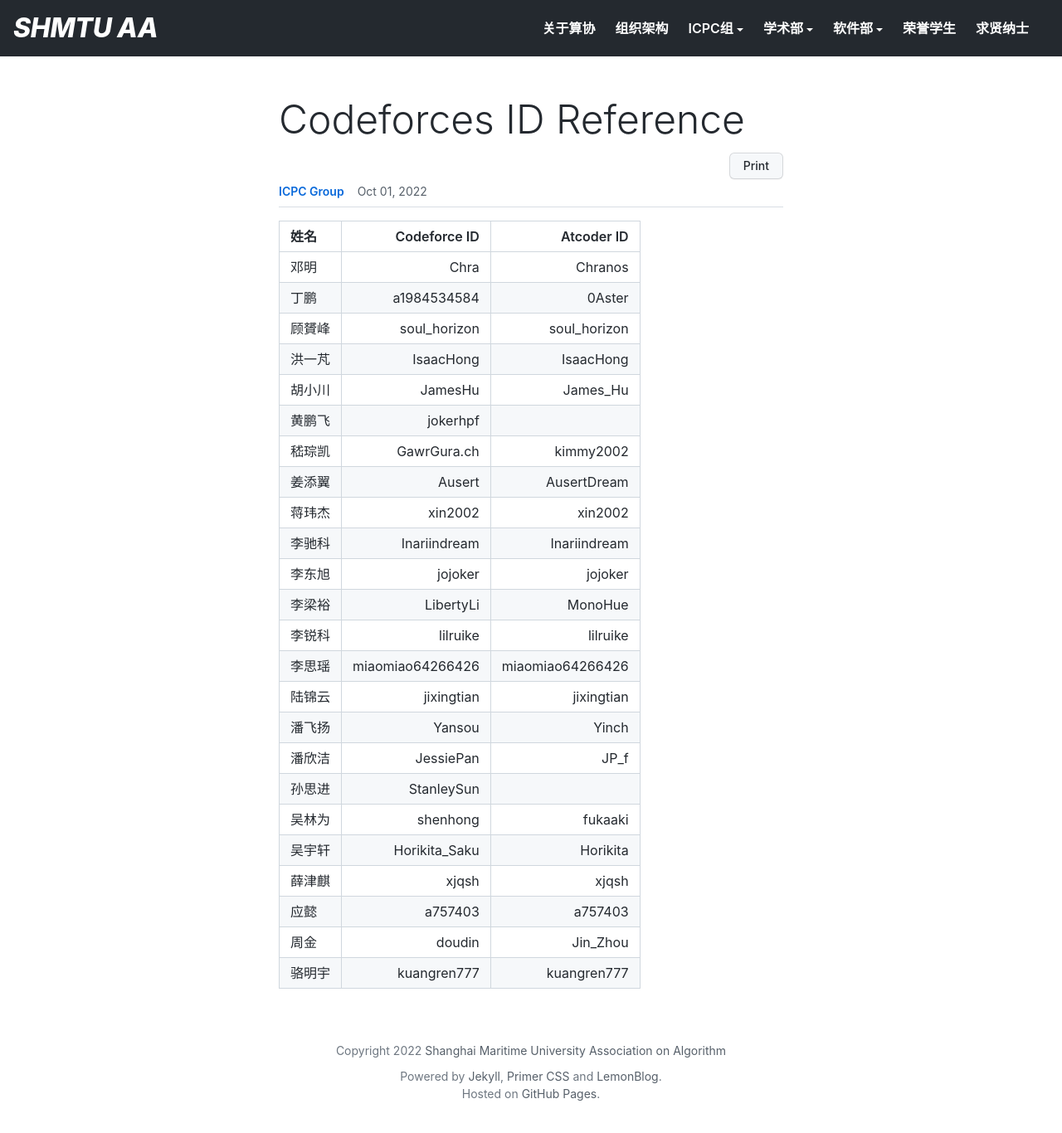
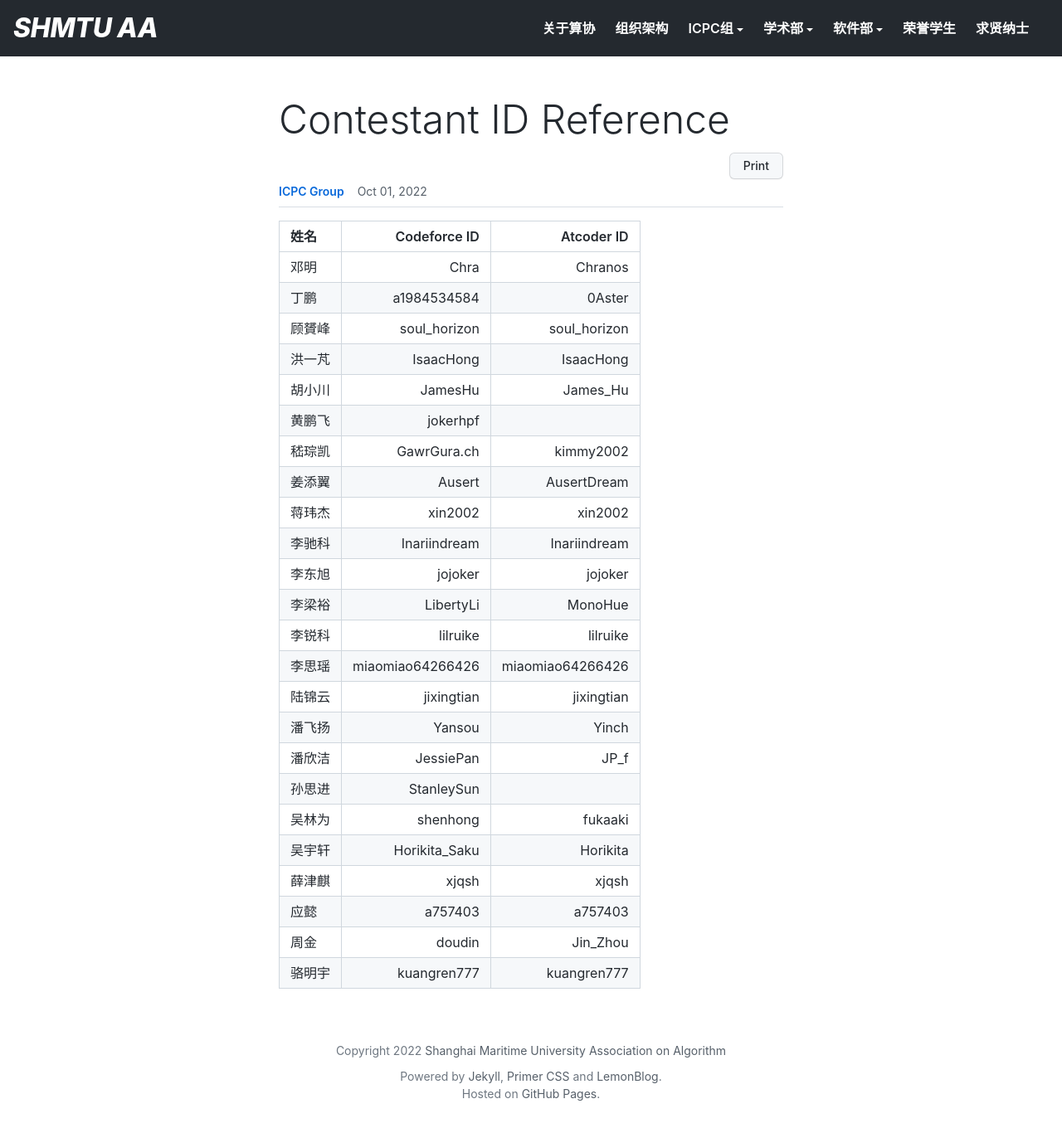
Before and after one commit to shmtuaa/shmtuaa.org, a Jekyll site: the page built from _posts/2022-10-01-ICPC-id.md, in a window 1280 px wide and 1369 px high. Shown: the top 1366 px of the window at 83% size. Built offline with Jekyll 4.4.1, drawn with Linux system fonts in a browser that asks for light colours.

Commit message:
Update id

```diff
--- a/_includes/header.html
+++ b/_includes/header.html
@@ -17,7 +17,7 @@
 
             <ul class="dropdown-menu dropdown-menu-se">
                 <li><a class="dropdown-item hide-lg" href="{{ site.baseurl }}/icpc">简介</a></li>
-                <li><a class="dropdown-item hide-lg" href="{{ site.baseurl }}/icpccfid">Codeforces ID</a></li>
+                <li><a class="dropdown-item hide-lg" href="{{ site.baseurl }}/icpcid">选手ID</a></li>
             </ul>
         </details>
     </div>
@@ -65,7 +65,7 @@
                 <li><a class="dropdown-item hide-lg" href="{{ site.baseurl }}/council">组织架构</a></li>
                 <div class="dropdown-header">ICPC组</div>
                 <li><a class="dropdown-item" href="{{ site.baseurl }}/icpc">简介</a></li>
-                <li><a class="dropdown-item" href="{{ site.baseurl }}/icpccfid">Codeforces ID</a></li>
+                <li><a class="dropdown-item" href="{{ site.baseurl }}/icpcid">选手ID</a></li>
                 <div class="dropdown-header">学术部</div>
                 <li><a class="dropdown-item" href="{{ site.baseurl }}/academic">简介</a></li>
                 <div class="dropdown-header">软件部</div>
--- a/_posts/2022-10-01-ICPC-codeforces-id.md
+++ b/_posts/2022-10-01-ICPC-id.md
@@ -1,9 +1,9 @@
 ---
-permalink: /icpccfid
-title: Codeforces ID Reference
+permalink: /icpcid
+title: Contestant ID Reference
 author: icpc
 layout: post
-excerpt: 上海海事大学ICPC-Codeforces ID
+excerpt: 上海海事大学ICPC选手们在Codeforces和Atcoder的ID。
 ---
 
 | 姓名   |      Codeforce ID |       Atcoder ID |
```
